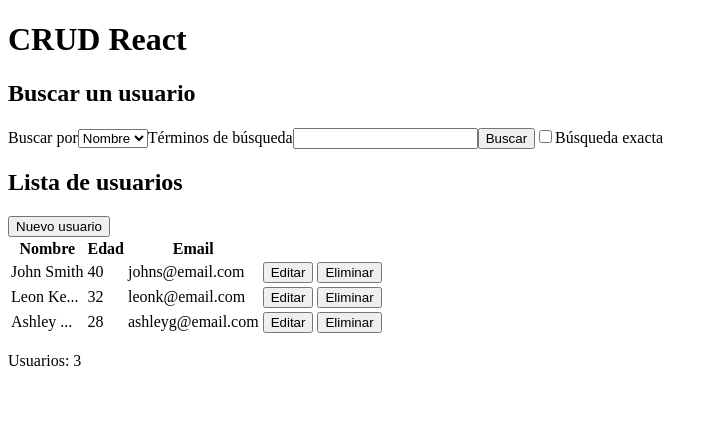
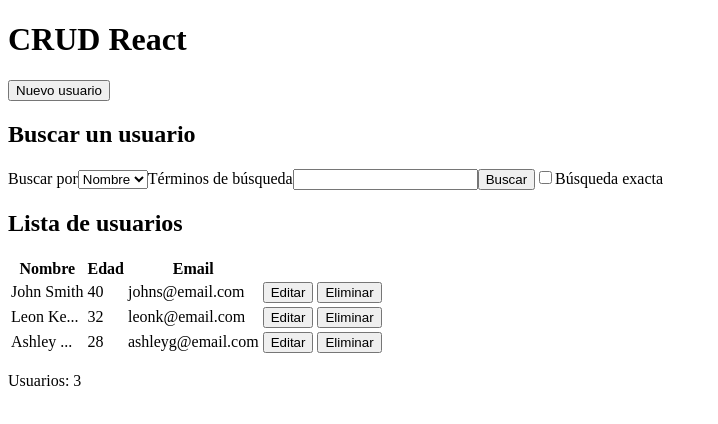
Before and after one commit to Dyrran/crud-react-dyrran, a React (Vite) app: page / in a window 1280 px wide. Shown: the top 424 px of the page, without its empty margins (0-718 px from the left). Built offline with nearby package versions, Linux system fonts and the light colour scheme.

Commit message:
feat: Pequeños ajustes y adiciones

```diff
--- a/src/components/MainForm/LocalForm.jsx
+++ b/src/components/MainForm/LocalForm.jsx
@@ -1,6 +1,7 @@
 import { useState } from "react"
 import ModifyUserForm from "../ModifyUserForm/ModifyUserForm"
 import AddUserForm from "../AddUserForm/AddUserForm"
+import UserListForm from "../UserListForm/UserListForm"
 
 let initialUsers = [
     { "email": "johns@email.com", "name": "John Smith", "age": 40 },
@@ -13,12 +14,11 @@
 export default function LocalForm() {
     let [users, setUsers] = useState(initialUsers)
     let [searchValue, setSearch] = useState("")
+    let [usersFiltered, setUsersFiltered] = useState([])
+    let [isSensChecked, setSensChecked] = useState(false)
 
     // Search textbox update content
     let handleSearch = e => setSearch(e.target.value)
-    let [newUserName, setNewUserName] = useState("")
-    let [newUserAge, setNewUserAge] = useState("")
-    let [newUserEmail, setNewUserEmail] = useState("")
 
     // Possible values: 0=none, 1=add, 2=edit
     let [showAddModUser, setShowAddModUser] = useState(0)
@@ -27,9 +27,35 @@
     let formAddModUser = null
     let [disableButtons, setDisableButtons] = useState(false)
 
+    function filterUsers(request) {
+        return users.filter(
+            // CONTINUAR ESTO
+            // https://developer.mozilla.org/es/docs/Web/JavaScript/Reference/Global_Objects/Array/filter
+            (el) => el.toLowerCase().indexOf(request.toLowerCase()) > -1
+        )
+    }
+
     // Search
-    function fnSearch() {
+    // CONTINUAR ESTO
+    function fnSearch(criteria) {
 
+        if ( setSensChecked == true ) { // Búsqueda exacta, sensible
+            if ( criteria == "byName" ) {
+                setUsersFiltered(...users.filter(el=>el.name == searchValue))
+            } else if ( criteria == "byEmail" ) {
+                setUsersFiltered(...users.filter(el=>el.email == searchValue))
+            }
+        } else if ( setSensChecked == false ) { // Busqueda inexacta
+            if ( criteria == "byName" ) {
+                setUsersFiltered(...users.filter(filterUsers)) // VERIFICAR
+            } else if ( criteria == "byEmail" ) {
+                setUsersFiltered(...users.filter(filterUsers)) // VERIFICAR
+            }
+        }
+    }
+
+    let handleCheckboxChange = ( event ) => {
+        setSensChecked(event.target.checked)
     }
 
     // Add user to list
@@ -82,7 +108,7 @@
     }
 
     // Decidir cuál formulario mostrar: agregar o editar ítem.
-    if ( showAddModUser === 1) {
+    if ( showAddModUser === 1 ) {
         formAddModUser = (
             <div>
                 <AddUserForm
@@ -109,6 +135,9 @@
     return (
         <div>
             <h1>CRUD React</h1>
+            <button onClick={() => fnStartAdd()} disabled={disableButtons}>Nuevo usuario</button>
+            {formAddModUser}
+
             <h2>Buscar un usuario</h2>
             <label>Buscar por</label>
             <select name="searchOptions">
@@ -118,17 +147,22 @@
             <label>Términos de búsqueda</label>
             <input type="text" name="searchValue" value={searchValue} onChange={handleSearch}/>
             <button onClick={() => fnSearch()}>Buscar</button>
-            <input type="checkbox" name="searchCaseSensitive"/>
+            <input type="checkbox" name="searchCaseSensitive" checked={isSensChecked} onChange={handleCheckboxChange}/>
             <label for="searchCaseSensitive">Búsqueda exacta</label>
 
             <h2>Lista de usuarios</h2>
-            <button onClick={() => fnStartAdd()} disabled={disableButtons}>Nuevo usuario</button>
 
-            <div>
-                {formAddModUser}
-            </div>
+            <UserListForm
+                DataObject={users}
+                maxNameLength={maxNameLength}
+                btnFunction1={fnStartEdit}
+                btnLabel1="Editar"
+                btnFunction2={fnDelete}
+                btnLabel2="Eliminar"
+                triggerBtnDisable={disableButtons}
+            />
 
-            <table>
+            {/* <table>
                 <thead>
                     <tr>
                         <th>Nombre</th>
@@ -142,7 +176,7 @@
                     {
                         users.map((el, idx) => {
                             return (<tr key={idx}>
-                                <td>{truncateText(el.name, maxNameLength)}</td>
+                                <td title={el.name}>{truncateText(el.name, maxNameLength)}</td>
                                 <td>{el.age}</td>
                                 <td>{el.email}</td>
                                 <td><button onClick={() => fnStartEdit(idx)} disabled={disableButtons}>Editar</button></td>
@@ -151,7 +185,7 @@
                         })
                     }
                 </tbody>
-            </table>
+            </table> */}
 
             <span>
                 <p>Usuarios: {Object.keys(users).length}</p>
--- /dev/null
+++ b/src/components/UserListForm/UserListForm.jsx
@@ -0,0 +1,44 @@
+import { useState } from "react";
+
+// DataObject is an object with keys: name, age, email.
+export default function UserListForm( {DataObject, maxNameLength, btnFunction1, btnLabel1, btnFunction2, btnLabel2, triggerBtnDisable } ) {
+    let data = DataObject
+
+    return (
+        <div>
+            <table>
+                <thead>
+                    <tr>
+                        <th>Nombre</th>
+                        <th>Edad</th>
+                        <th>Email</th>
+                        <th></th>
+                        <th></th>
+                    </tr>
+                </thead>
+                <tbody>
+                    {
+                        data.map((el, idx) => {
+                            return (<tr key={idx}>
+                                <td title={el.name}>{truncateText(el.name, maxNameLength)}</td>
+                                <td>{el.age}</td>
+                                <td>{el.email}</td>
+                                <td><button onClick={() => btnFunction1(idx)} disabled={triggerBtnDisable}>{btnLabel1}</button></td>
+                                <td><button onClick={() => btnFunction2(el.email)} disabled={triggerBtnDisable}>{btnLabel2}</button></td>
+                            </tr>)
+                        })
+                    }
+                </tbody>
+            </table>
+        </div>
+    )
+}
+
+function truncateText(text, maxLength) {
+    if ( text.length > maxLength ) {
+        return text.slice(0, maxLength - 3) + "..."
+    }
+    else {
+        return text
+    }
+}
```
